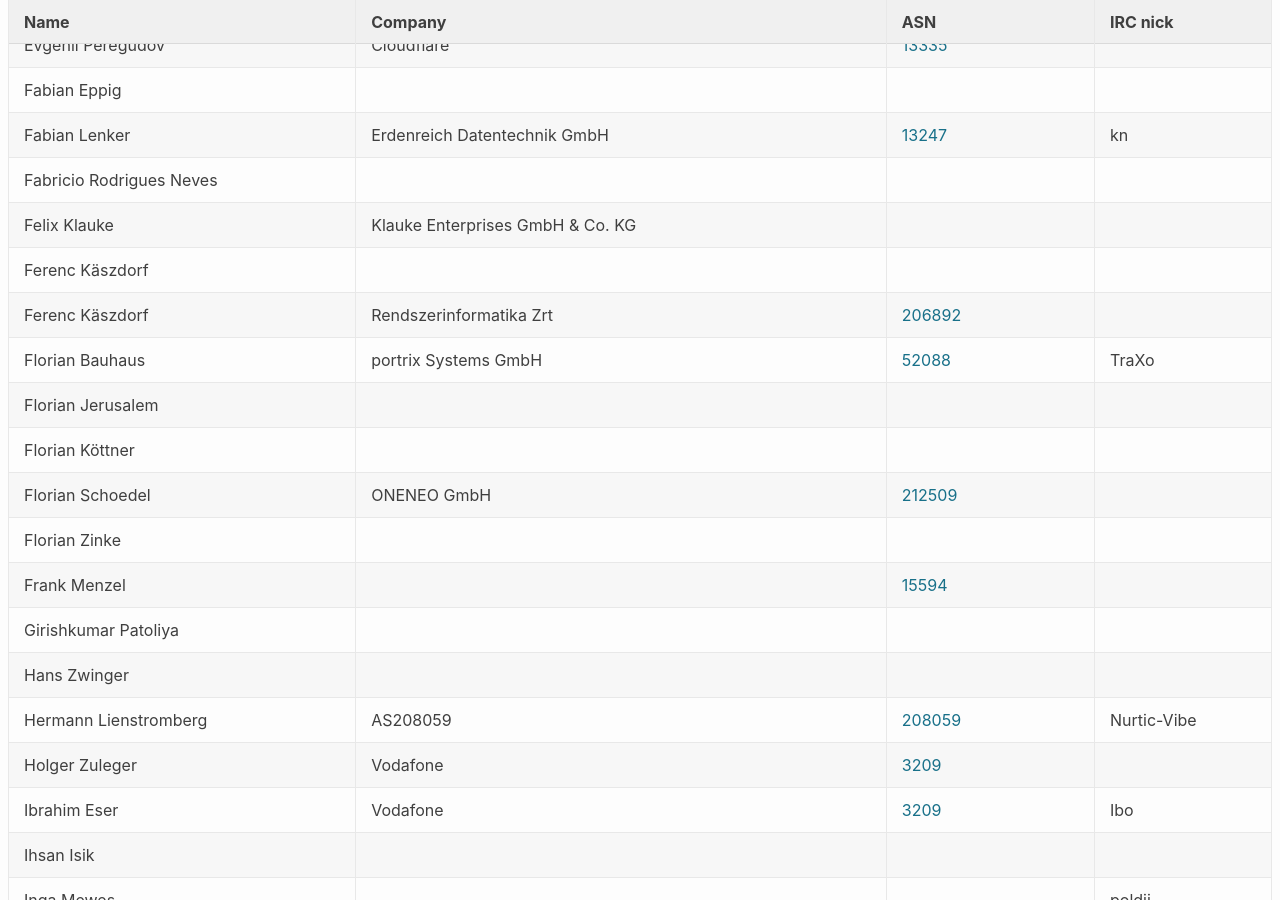
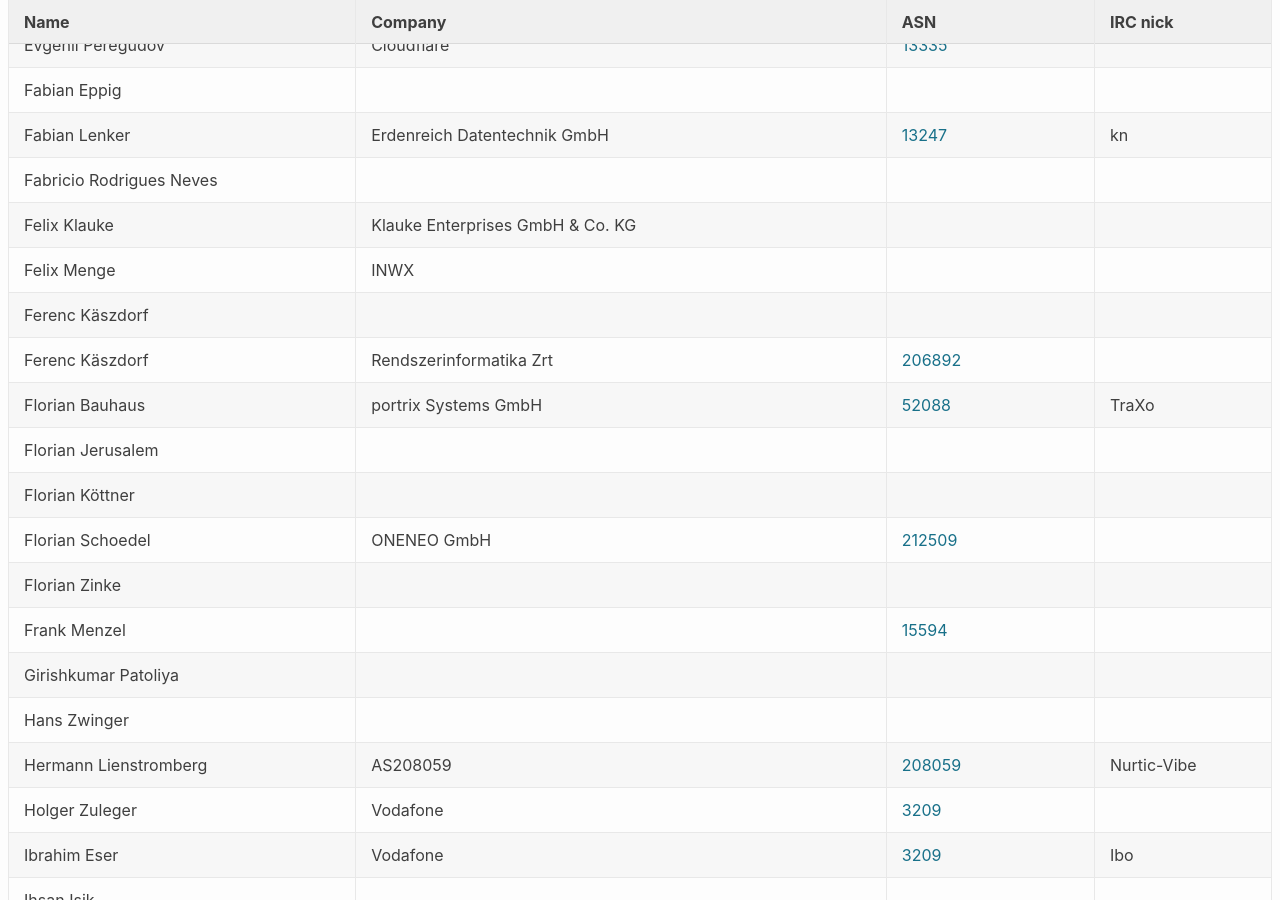
Before and after one commit to denog/pretix-attendeelist, a Jekyll site: the page built from denog15/index.md, in a window 1280 px wide and 900 px high, scrolled down 21534 px. Built offline with Jekyll 4.4.1, drawn with Linux system fonts in a browser that asks for light colours.

Commit message:
Latest data: Mon Nov 20 09:28:13 UTC 2023

```diff
--- a/_data/attendees_denog15_online.json
+++ b/_data/attendees_denog15_online.json
@@ -308,6 +308,12 @@
   {
     "name": "Felix Klauke",
     "company": "Klauke Enterprises GmbH & Co. KG",
+    "irc": null,
+    "asn": null
+  },
+  {
+    "name": "Felix Menge",
+    "company": "INWX",
     "irc": null,
     "asn": null
   },
```
